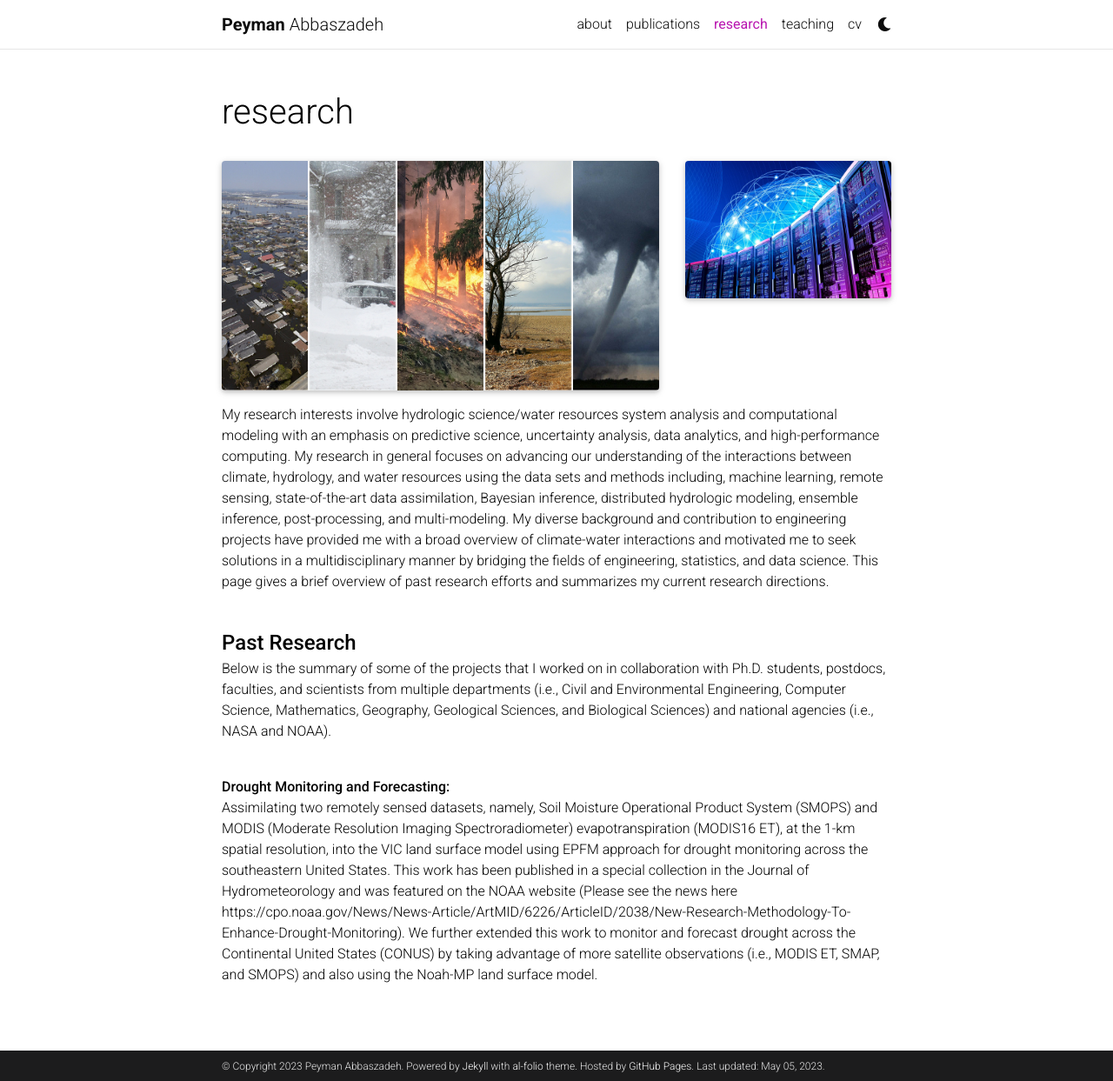
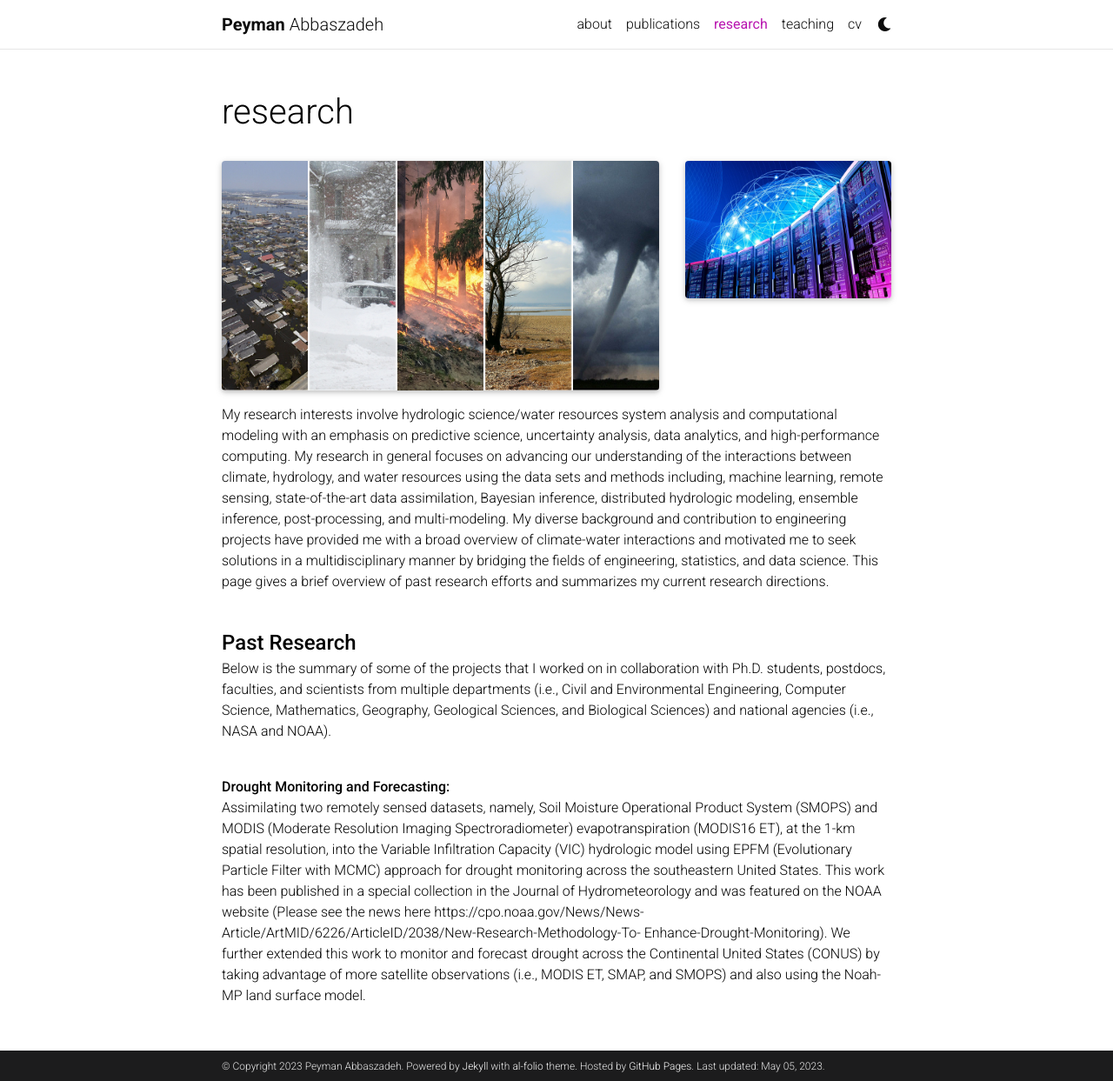
Before and after one commit to Pabbaszadeh/Pabbaszadeh.github.io, a Jekyll site: the page built from _pages/research.md, in a window 1280 px wide and 1243 px high. Shown: the whole window at 87% size. Built offline with Jekyll 4.4.1, drawn with Linux system fonts in a browser that asks for light colours; full-size pictures stand in for the smaller copies a plugin makes; comment, search, counter and statistics services are not loaded; a style sheet for code colours, icons or effects is not loaded.

Commit message:
Update research.md

```diff
--- a/_pages/research.md
+++ b/_pages/research.md
@@ -22,4 +22,4 @@ My research interests involve hydrologic science/water resources system analysis
 Below is the summary of some of the projects that I worked on in collaboration with Ph.D. students, postdocs, faculties, and scientists from multiple departments (i.e., Civil and Environmental Engineering, Computer Science, Mathematics, Geography, Geological Sciences, and Biological Sciences) and national agencies (i.e., NASA and NOAA).<br><br>
 
 <strong style="font-size: 16px;">Drought Monitoring and Forecasting:</strong><br>
-Assimilating two remotely sensed datasets, namely, Soil Moisture Operational Product System (SMOPS) and MODIS (Moderate Resolution Imaging Spectroradiometer) evapotranspiration (MODIS16 ET), at the 1-km spatial resolution, into the VIC land surface model using EPFM approach for drought monitoring across the southeastern United States. This work has been published in a special collection in the Journal of Hydrometeorology and was featured on the NOAA website (Please see the news here https://cpo.noaa.gov/News/News-Article/ArtMID/6226/ArticleID/2038/New-Research-Methodology-To- Enhance-Drought-Monitoring). We further extended this work to monitor and forecast drought across the Continental United States (CONUS) by taking advantage of more satellite observations (i.e., MODIS ET, SMAP, and SMOPS) and also using the Noah-MP land surface model.
+Assimilating two remotely sensed datasets, namely, Soil Moisture Operational Product System (SMOPS) and MODIS (Moderate Resolution Imaging Spectroradiometer) evapotranspiration (MODIS16 ET), at the 1-km spatial resolution, into the Variable Infiltration Capacity (VIC) hydrologic model using EPFM (Evolutionary Particle Filter with MCMC) approach for drought monitoring across the southeastern United States. This work has been published in a special collection in the Journal of Hydrometeorology and was featured on the NOAA website (Please see the news here https://cpo.noaa.gov/News/News-Article/ArtMID/6226/ArticleID/2038/New-Research-Methodology-To- Enhance-Drought-Monitoring). We further extended this work to monitor and forecast drought across the Continental United States (CONUS) by taking advantage of more satellite observations (i.e., MODIS ET, SMAP, and SMOPS) and also using the Noah-MP land surface model.
```
